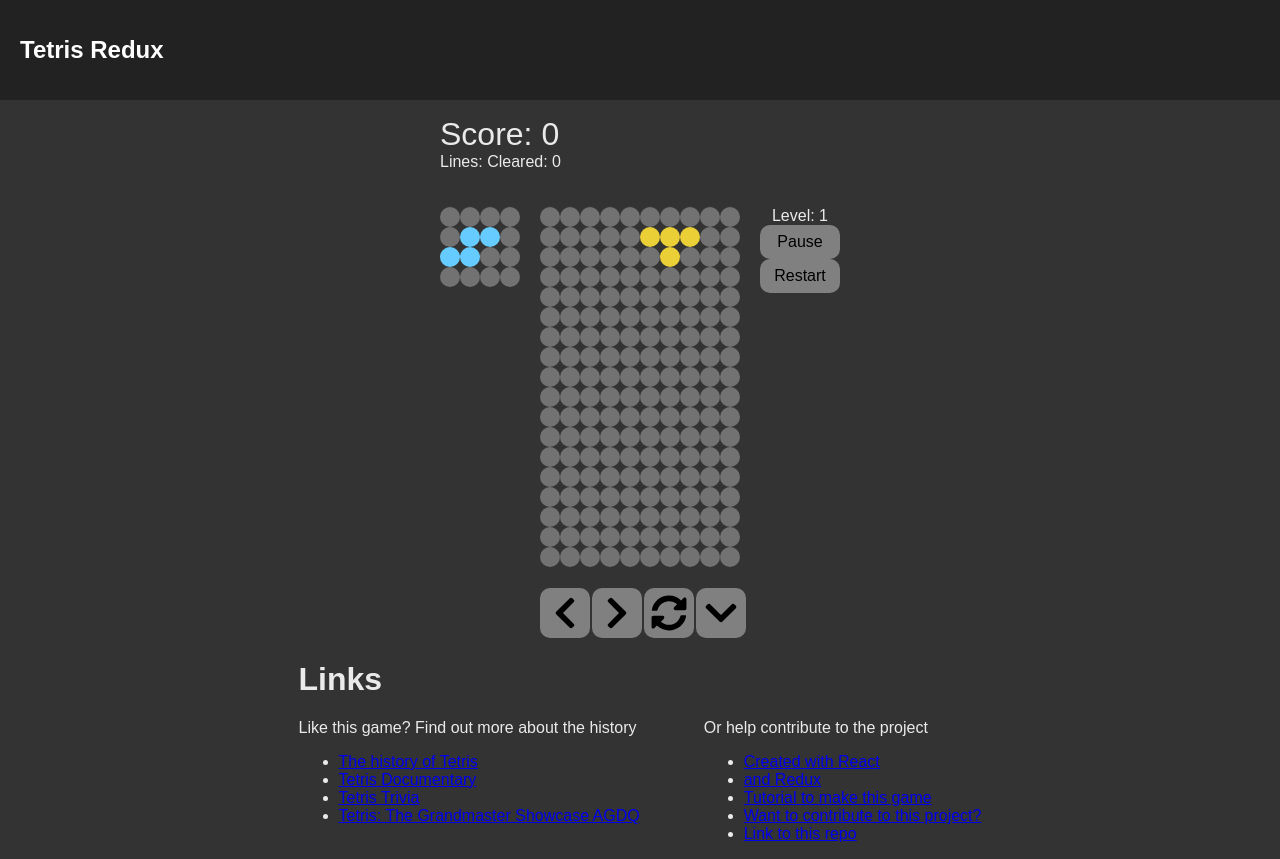
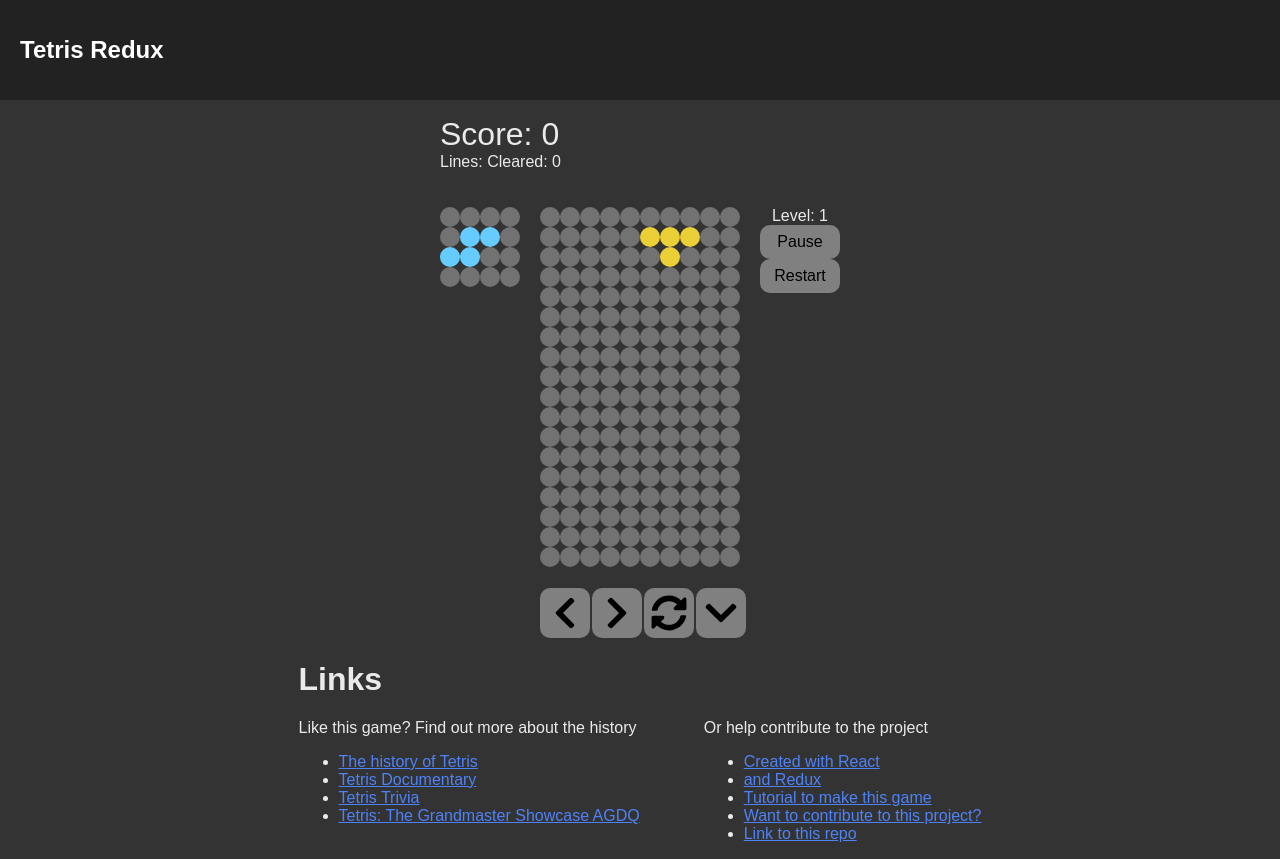
Before and after one commit to soggybag/tetris-redux-app, a React (Create React App) app: page / in a window 1280 px wide. Built offline with nearby package versions, Linux system fonts and the light colour scheme.

Commit message:
change anchor tag colors

```diff
--- a/src/index.css
+++ b/src/index.css
@@ -278,8 +278,16 @@ body {
   display: flex;
 }
 
+a {
+  color: var(--color-3);
+}
+
+a:active {
+  color: var(--color-5);
+}
+
 a:visited {
-  color: var(--color-med-1);
+  color: var(--color-med-4);
 }
 
 .footer-container {
```
